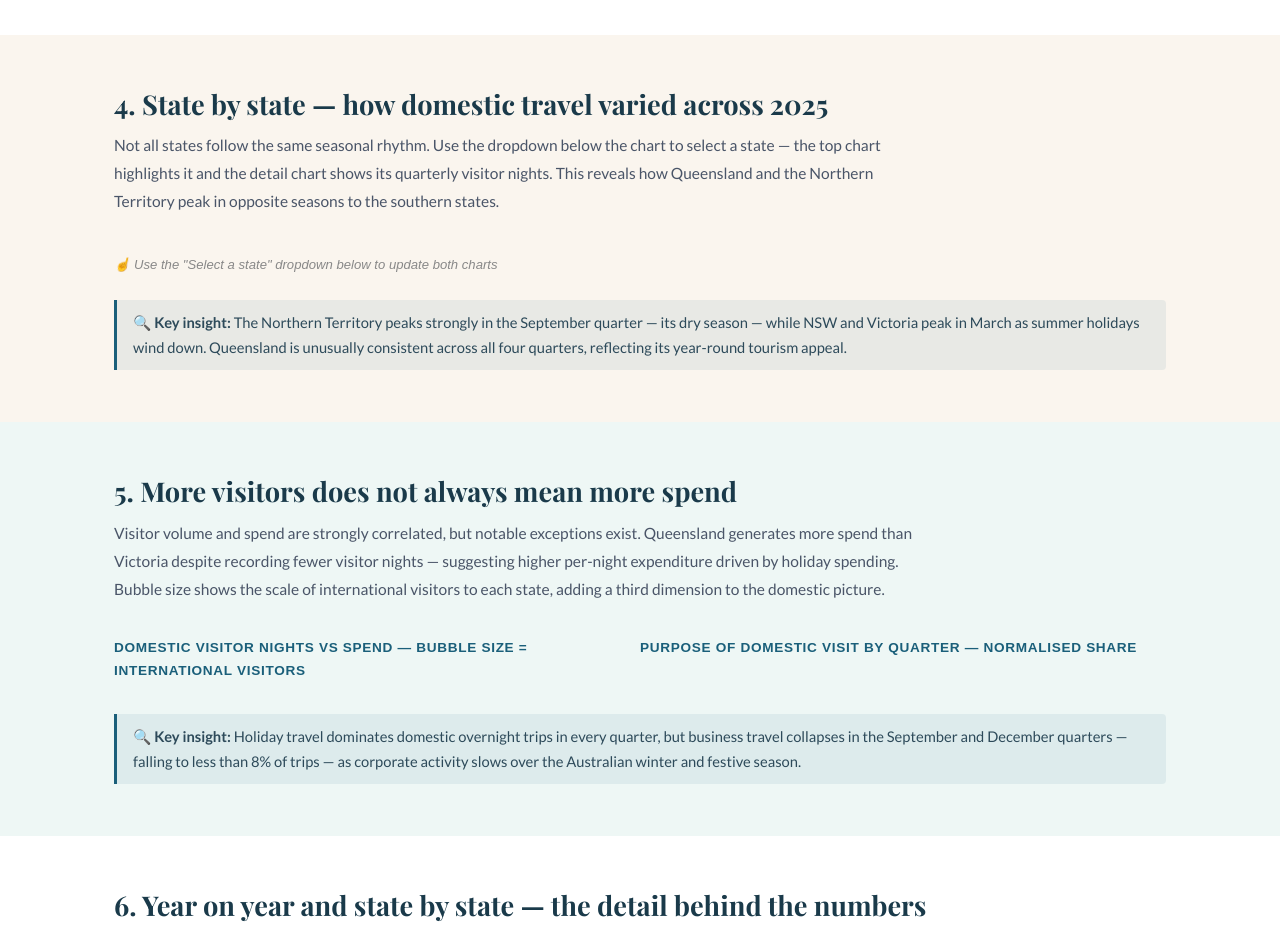
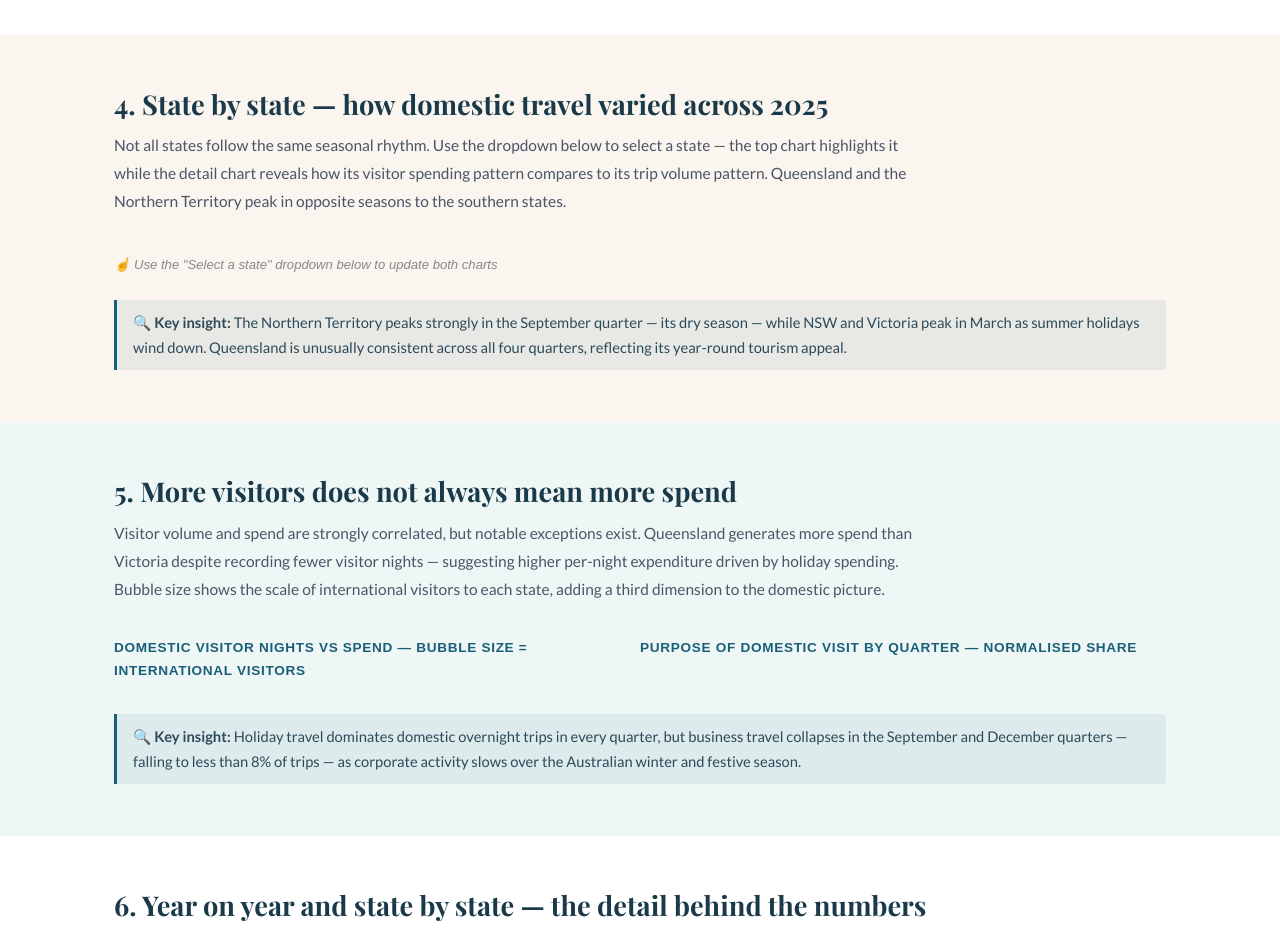
Before and after one commit to ishanbajwa07/fit2179-dv2, a plain HTML site: page index.html in a window 1280 px wide. Shown: the part 1560-2489 px from the top of the page. Drawn offline with nearby package versions, Linux system fonts and the light colour scheme; a script that the page names is missing.

Commit message:
Update index.html

```diff
--- a/index.html
+++ b/index.html
@@ -121,7 +121,7 @@
   <div class="section-sand">
     <div class="container">
       <h2 class="section-title">4. State by state — how domestic travel varied across 2025</h2>
-      <p class="section-desc">Not all states follow the same seasonal rhythm. Use the dropdown below the chart to select a state — the top chart highlights it and the detail chart shows its quarterly visitor nights. This reveals how Queensland and the Northern Territory peak in opposite seasons to the southern states.</p>
+      <p class="section-desc">Not all states follow the same seasonal rhythm. Use the dropdown below to select a state — the top chart highlights it while the detail chart reveals how its visitor spending pattern compares to its trip volume pattern. Queensland and the Northern Territory peak in opposite seasons to the southern states.</p>
       <div class="pure-g">
         <div class="pure-u-1">
           <div class="chart-wrap">
```
